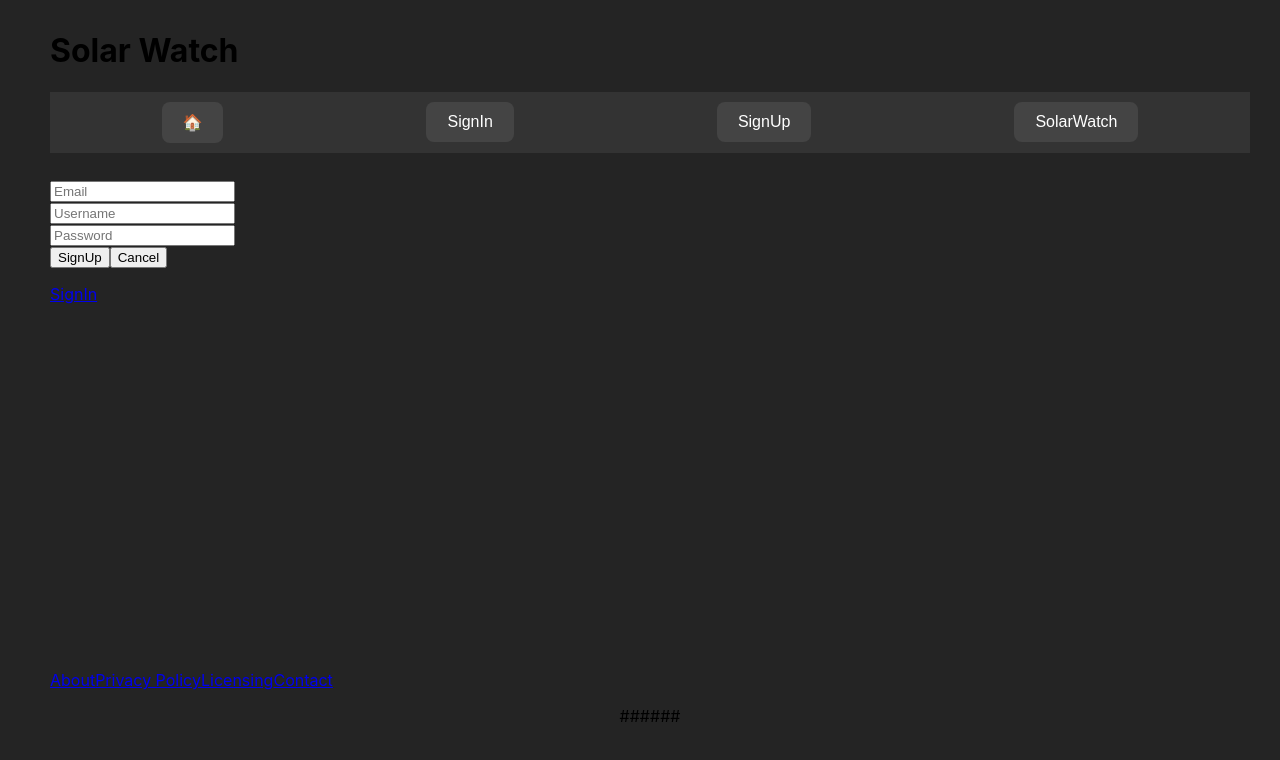
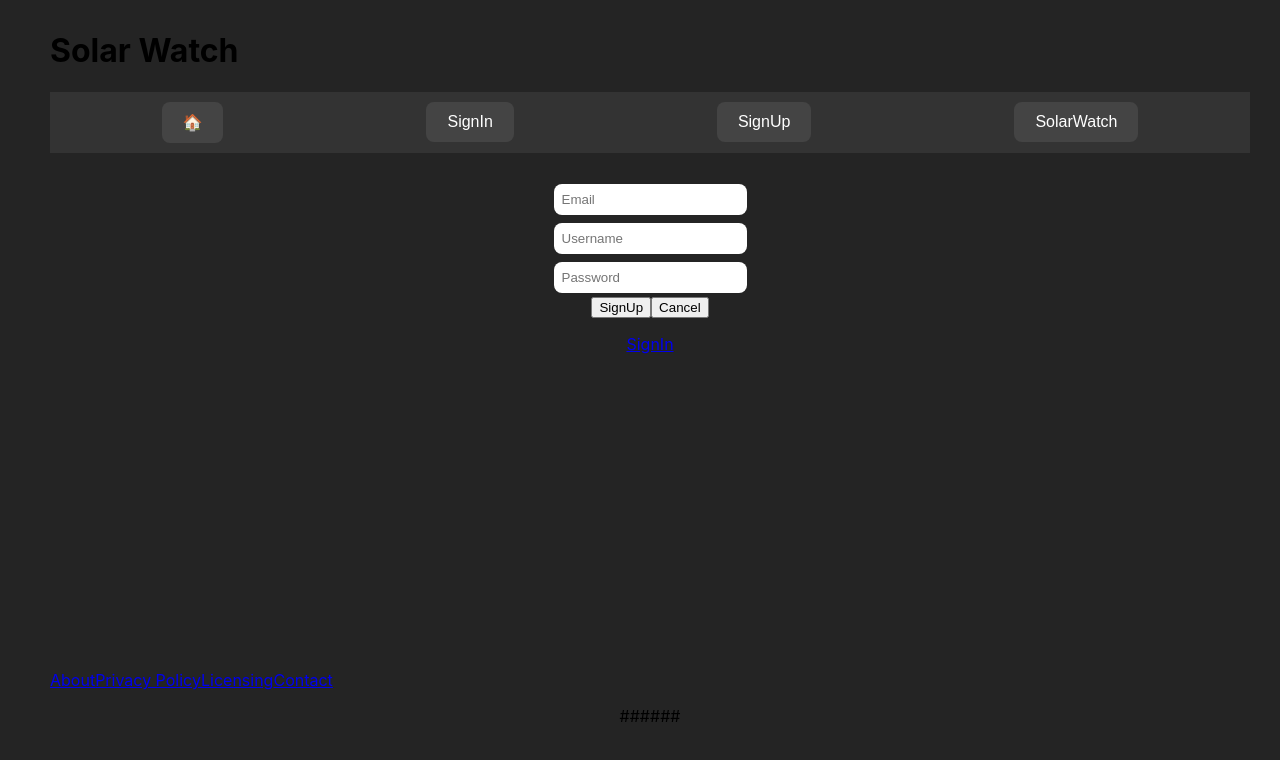
Before and after one commit to ndrs06/SolarWatch, a React (Vite) app in the folder client/: page /sign-up in a window 1280 px wide. Shown: the top 760 px of the page. Built offline with nearby package versions, Linux system fonts and the light colour scheme.

Commit message:
:lipstick: style: add style to SignUpForm

```diff
--- a/client/src/components/SignUpForm/SignUpForm.scss
+++ b/client/src/components/SignUpForm/SignUpForm.scss
@@ -0,0 +1,20 @@
+.solar-watch-request-form-container {
+  display: flex;
+  flex-direction: column;
+  align-items: center;
+  justify-content: center;
+}
+
+.form-buttons {
+  display: flex;
+  justify-content: center;
+  text-align: center;
+}
+
+input, select {
+  display: inline-block;
+  margin: 0.25rem;
+  border: 0.5rem;
+  border-radius: 0.5rem;
+  padding: 0.5rem;
+}
```
